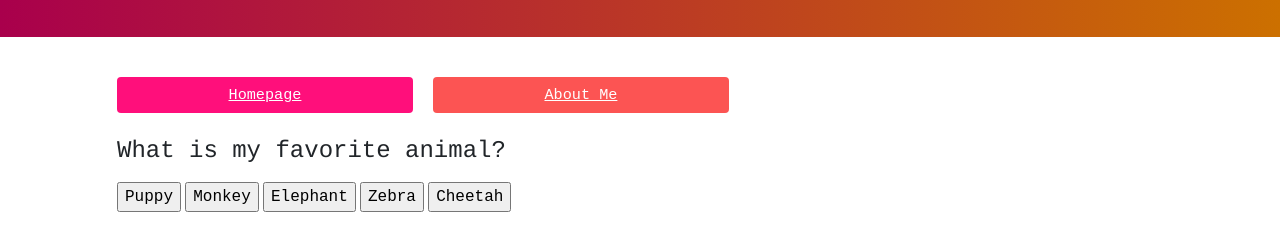
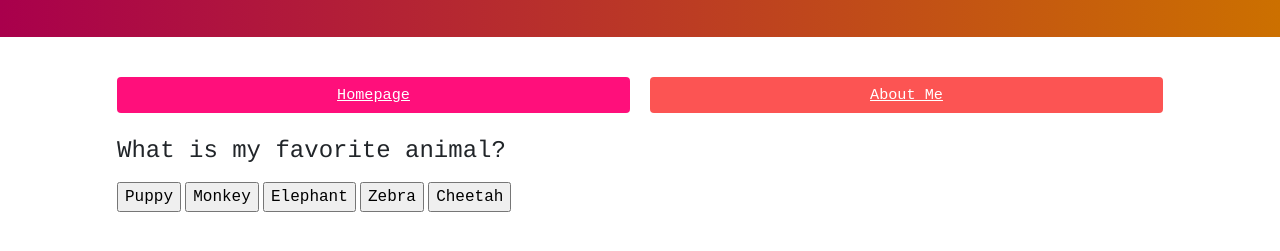
Before and after one commit to rishika6623/rishika6623.github.io, a plain HTML site: page index.html in a window 1280 px wide. Shown: the part 93-344 px from the top of the page. Drawn offline with nearby package versions, Linux system fonts and the light colour scheme.

Commit message:
Update styles.css two have two buttons on table of contents

```diff
--- a/styles.css
+++ b/styles.css
@@ -60,7 +60,7 @@ h1 {
 .grid-container {
     display: grid;
     align-content: space-evenly;
-    grid-template-columns: auto auto auto auto;
+    grid-template-columns: auto auto;
     gap: 20px;
     padding: 0.5rem 2rem 1rem 2rem;
 }
```
